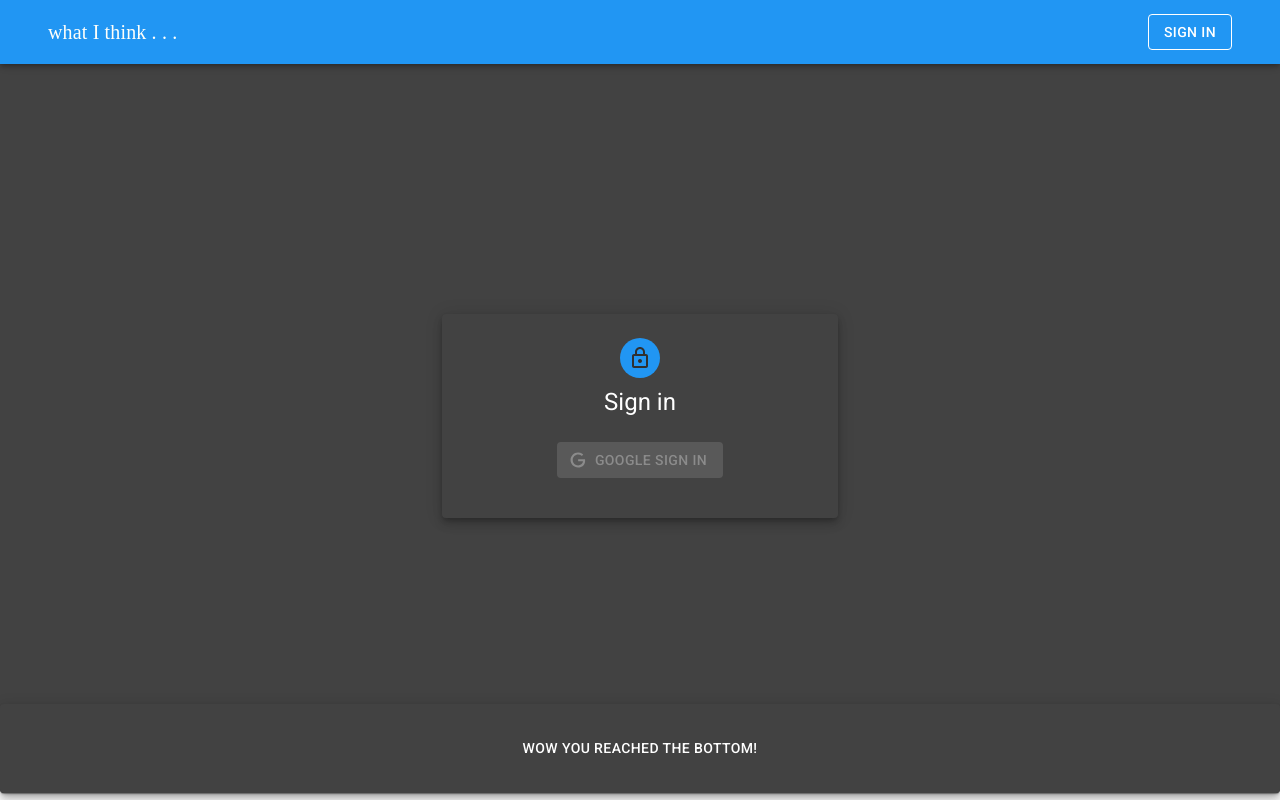
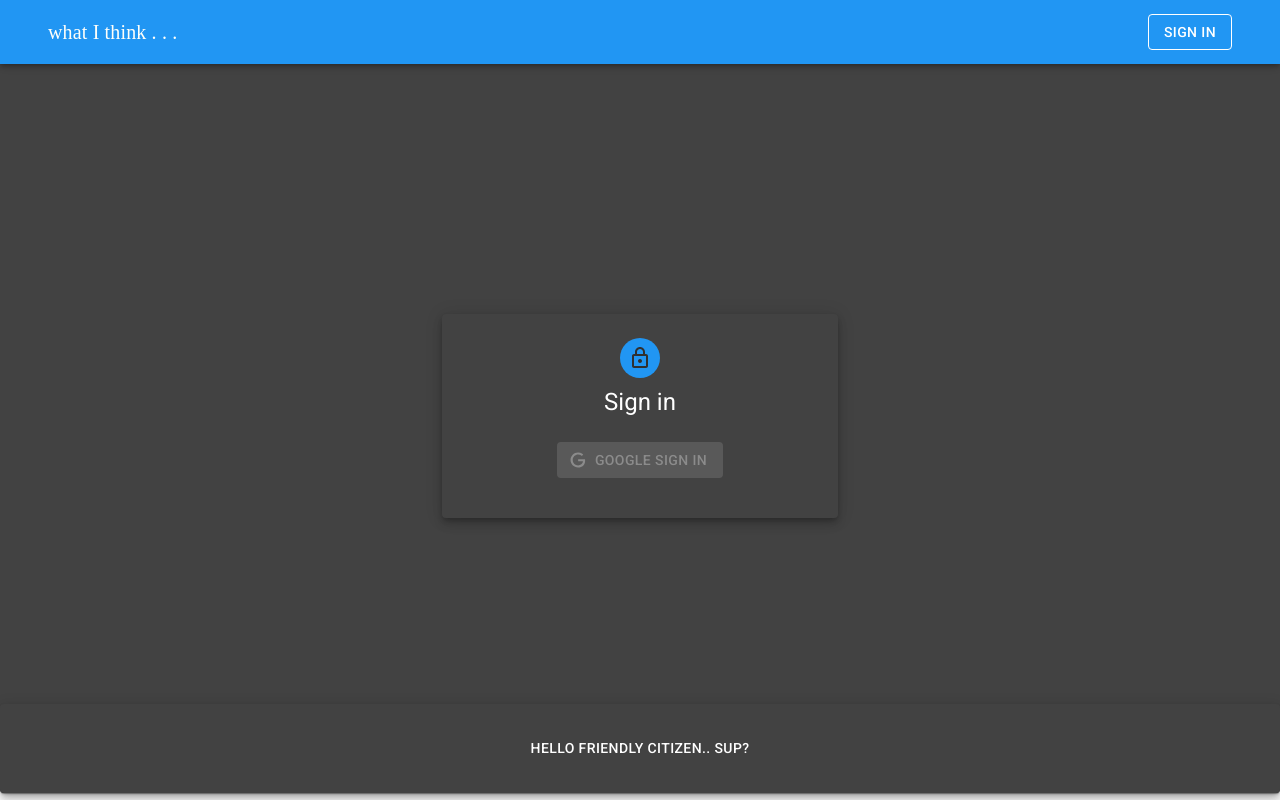
Before and after one commit to nikhilsourav/weebook-client, a React (Create React App) app: page /auth in a window 1280 px wide. Built offline with nearby package versions, Linux system fonts and the light colour scheme; no server answers.

Commit message:
dynamic footer

```diff
--- a/src/components/Footer/Footer.js
+++ b/src/components/Footer/Footer.js
@@ -1,3 +1,5 @@
+// React router
+import { useLocation } from 'react-router-dom';
 // mui imports
 import { Paper, Typography } from '@material-ui/core';
 // styles
@@ -6,12 +8,24 @@ import useStyles from './styles';
 const Footer = () => {
   // mui
   const classes = useStyles();
+  // location
+  const location = useLocation();
   return (
-    <Paper elevation={8}>
-      <Typography className={classes.BottomGreet} variant='h6'>
-        wow you reached the bottom!
-      </Typography>
-    </Paper>
+    <>
+      {location.pathname == '/auth' ? (
+        <Paper elevation={8}>
+          <Typography className={classes.BottomGreet} variant='h6'>
+            Hello friendly citizen.. sup?
+          </Typography>
+        </Paper>
+      ) : (
+        <Paper elevation={8}>
+          <Typography className={classes.BottomGreet} variant='h6'>
+            wow you scroll too much!
+          </Typography>
+        </Paper>
+      )}
+    </>
   );
 };
 
```
